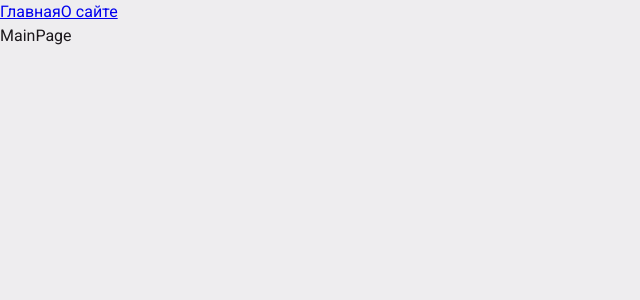
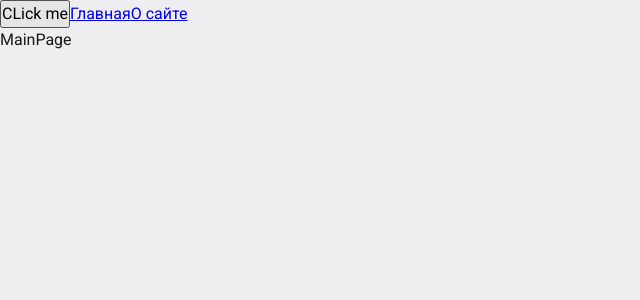
Before and after one commit to Sanjar-Kodirov/goLessCo, a React app: page / in a window 1280 px wide. Shown: the top 300 px of the page, without its empty margins (0-640 px from the left). Built offline with nearby package versions, Linux system fonts and the light colour scheme.

Commit message:
dark and light theme, context them provider

```diff
--- a/src/App.tsx
+++ b/src/App.tsx
@@ -3,10 +3,12 @@
 import './styles/index.scss';
 import { AboutPageAsync } from "./pages/AboutPage/AboutPage.async";
 import { MainPageAsync } from "./pages/MainPage/MainPage.async";
-
+import { useTheme } from './theme/useTheme';
 const App = () => {
+    const { theme, toggleTheme } = useTheme()
     return (
-        <div className="app light ">
+        <div className={`app ${theme}`}>
+            <button onClick={toggleTheme}>CLick me</button>
             <Link to={'/'}>Главная</Link>
             <Link to={'/about'}>О сайте</Link>
             <Suspense fallback={<div>Loading...</div>}>
--- a/src/index.tsx
+++ b/src/index.tsx
@@ -1,10 +1,14 @@
-import {render} from "react-dom";
+import { render } from "react-dom";
 import App from "./App";
-import {BrowserRouter} from "react-router-dom";
+import { BrowserRouter } from "react-router-dom";
+import ThemeProvider from "./theme/ThemeProvider";
 
 render(
-    <BrowserRouter>
-        <App />
-    </BrowserRouter>,
+    <ThemeProvider>
+        <BrowserRouter>
+            <App />
+        </BrowserRouter>
+    </ThemeProvider>
+    ,
     document.getElementById('root')
 )
--- /dev/null
+++ b/src/theme/ThemeContext.ts
@@ -0,0 +1,15 @@
+import { createContext } from "react";
+
+export enum Theme {
+    DARK = 'dark',
+    LIGHT = 'light'
+}
+
+export interface ThemeContextProps {
+    theme?: Theme;
+    setTheme?: (theme: Theme) => void
+}
+
+export const  ThemeContext =  createContext<ThemeContextProps>({})
+
+export const LOCAL_STORAGE_THEME_KEY = 'theme';
--- /dev/null
+++ b/src/theme/ThemeProvider.tsx
@@ -0,0 +1,25 @@
+import { FC, useMemo, useState } from "react"
+import { LOCAL_STORAGE_THEME_KEY, ThemeContext, Theme } from "./ThemeContext"
+
+
+interface ThemeProviderProps {
+    children: React.ReactNode
+}
+
+const defaultTheme = localStorage.getItem(LOCAL_STORAGE_THEME_KEY) as Theme || Theme.LIGHT
+
+const ThemeProvider: FC<ThemeProviderProps> = ({ children }) => {
+    const [theme, setTheme] = useState(defaultTheme)
+
+
+    const defaultProps = useMemo(() => ({
+        theme: theme,
+        setTheme: setTheme,
+    }), [theme])
+
+    return (
+        <ThemeContext.Provider value={defaultProps}>{children}</ThemeContext.Provider>
+    )
+}
+
+export default ThemeProvider
--- /dev/null
+++ b/src/theme/useTheme.ts
@@ -0,0 +1,22 @@
+import { useContext } from "react"
+import { LOCAL_STORAGE_THEME_KEY, Theme, ThemeContext } from "./ThemeContext"
+
+interface UseThemeResult {
+    toggleTheme: () => void;
+    theme: Theme;
+}
+
+export function useTheme(): UseThemeResult{
+
+    const toggleTheme = () => {
+        const newTheme = theme === Theme.DARK ? Theme.LIGHT : Theme.DARK
+        setTheme(newTheme)
+        localStorage.setItem(LOCAL_STORAGE_THEME_KEY, newTheme)
+    }
+
+
+    const {theme, setTheme} = useContext(ThemeContext)
+    return {
+        theme, toggleTheme
+    }
+}
```
